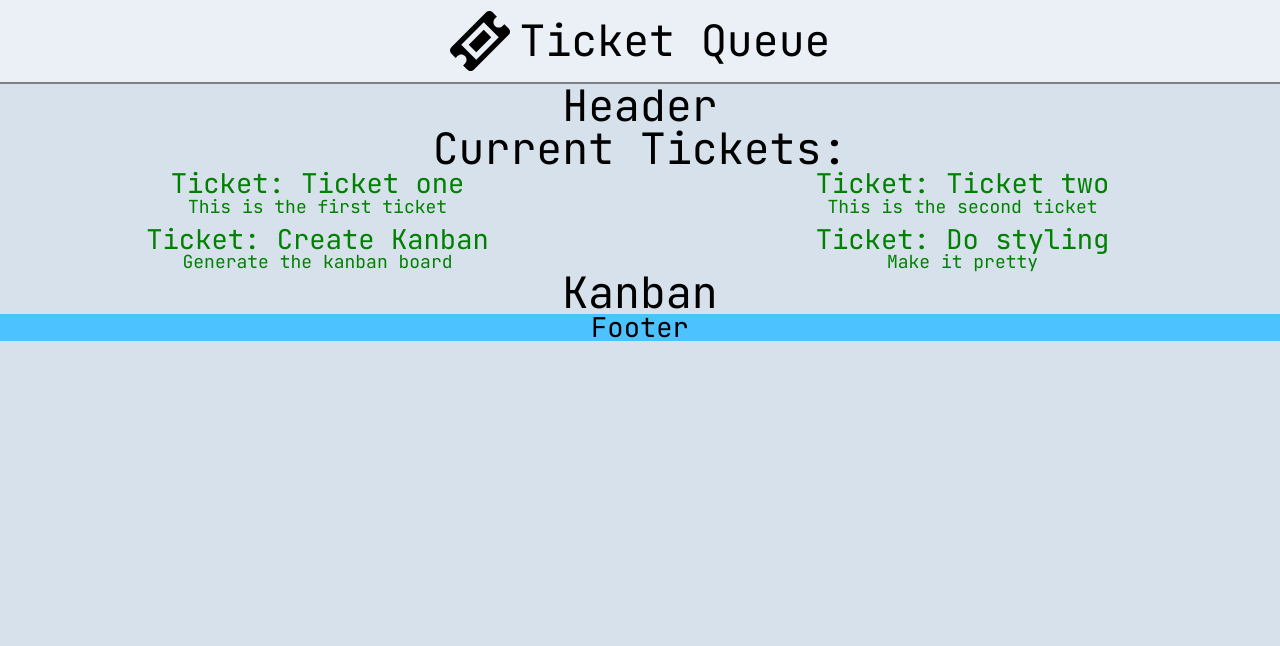
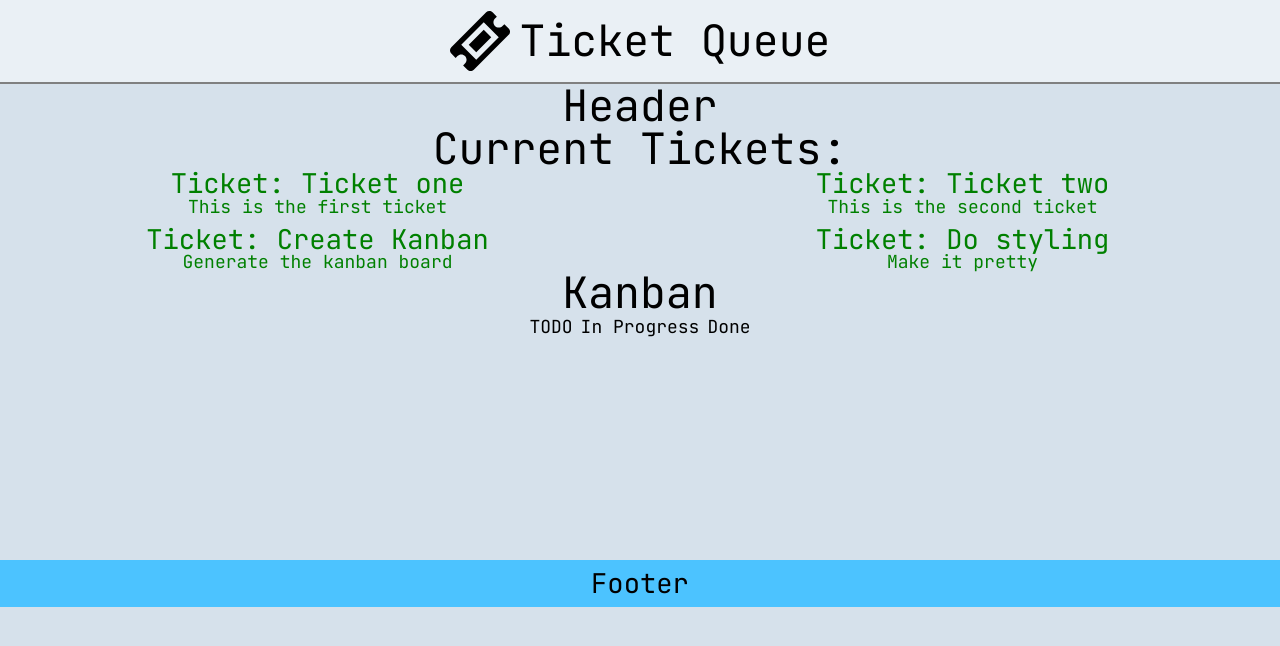
Before and after one commit to Usarneme/helpQueue, a React (Create React App) app in the folder help-queue/: page / in a window 1280 px wide. Shown: the top 646 px of the page. Built offline with nearby package versions, Linux system fonts and the light colour scheme.

Commit message:
:white_check_mark: updates footer and ticket layout and styling
Co-authored-by: Ahmed Ghouzlane <ahmedghouzlane@gmail.com>

```diff
--- a/help-queue/src/components/Footer.js
+++ b/help-queue/src/components/Footer.js
@@ -1,7 +1,8 @@
 function Footer() {
   const footerStyle = {
     backgroundColor: 'rgb(76, 195, 255)',
-    marginBottom: '0px'
+    marginTop: '220px',
+    padding: '10px'
   };
 
   return (
--- a/help-queue/src/components/Kanban.js
+++ b/help-queue/src/components/Kanban.js
@@ -1,7 +1,31 @@
-function Kanban() {
+import PropTypes from 'prop-types';
+
+function Kanban(props) {
   return (
-    <h1>Kanban</h1>
+    <>
+      <h1>Kanban</h1>
+      <div style={{ display: 'flex', justifyContent: 'center' }}>
+        <div style={{ margin: '4px' }}>
+          <label>TODO</label>
+          <div></div>
+        </div>
+        <div style={{ margin: '4px' }}>
+          <label>In Progress</label>
+          <div></div>
+        </div>
+        <div style={{ margin: '4px' }}>
+          <label>Done</label>
+          <div>
+            {/* {props.tickets.map(ticket => ticket.title)} */}
+          </div>
+        </div>
+      </div>
+    </>
   )
 }
 
+Kanban.propTypes = {
+  tickets: PropTypes.array.isRequired
+}
+
 export default Kanban;
--- a/help-queue/src/components/Ticket.js
+++ b/help-queue/src/components/Ticket.js
@@ -11,7 +11,8 @@ function Ticket(props) {
 
 Ticket.propTypes = {
   title: PropTypes.string.isRequired,
-  description: PropTypes.string.isRequired
+  description: PropTypes.string.isRequired,
+  status: PropTypes.string
 }
 
 export default Ticket;
--- a/help-queue/src/components/Tickets.js
+++ b/help-queue/src/components/Tickets.js
@@ -1,4 +1,5 @@
 import React, { Component } from 'react';
+import Kanban from './Kanban';
 import Ticket from './Ticket';
 
 class Tickets extends Component {
@@ -8,19 +9,23 @@ class Tickets extends Component {
       tickets: [
         {
           title: "Ticket one",
-          description: "This is the first ticket"
+          description: "This is the first ticket",
+          status: "Todo"
         },
         {
           title: "Ticket two",
-          description: "This is the second ticket"
+          description: "This is the second ticket",
+          status: "Todo"
         },
         {
           title: "Create Kanban",
-          description: "Generate the kanban board"
+          description: "Generate the kanban board",
+          status: "Todo"
         },
         {
           title: "Do styling",
-          description: "Make it pretty"
+          description: "Make it pretty",
+          status: "Todo"
         }
       ]
     }
@@ -39,8 +44,9 @@ class Tickets extends Component {
       <React.Fragment>
         <h1>Current Tickets:</h1>
         <div style={ticketsStyles} >
-          {this.state.tickets.map(ticket => <Ticket title={ticket.title} description={ticket.description} />)}
+          {this.state.tickets.map((ticket, index) => <Ticket key={index} title={ticket.title} description={ticket.description} />)}
         </div>
+        <Kanban tickets={this.state.tickets} />
       </React.Fragment>
     )
   }
--- a/help-queue/src/pages/Home.js
+++ b/help-queue/src/pages/Home.js
@@ -1,6 +1,5 @@
 import Header from './../components/Header';
 import Footer from './../components/Footer';
-import Kanban from './../components/Kanban';
 import Navbar from './../components/Navbar';
 import Tickets from './../components/Tickets';
 
@@ -10,7 +9,6 @@ function Home() {
       <Navbar />
       <Header  />
       <Tickets />
-      <Kanban />
       <Footer />
     </div>
   );
```
